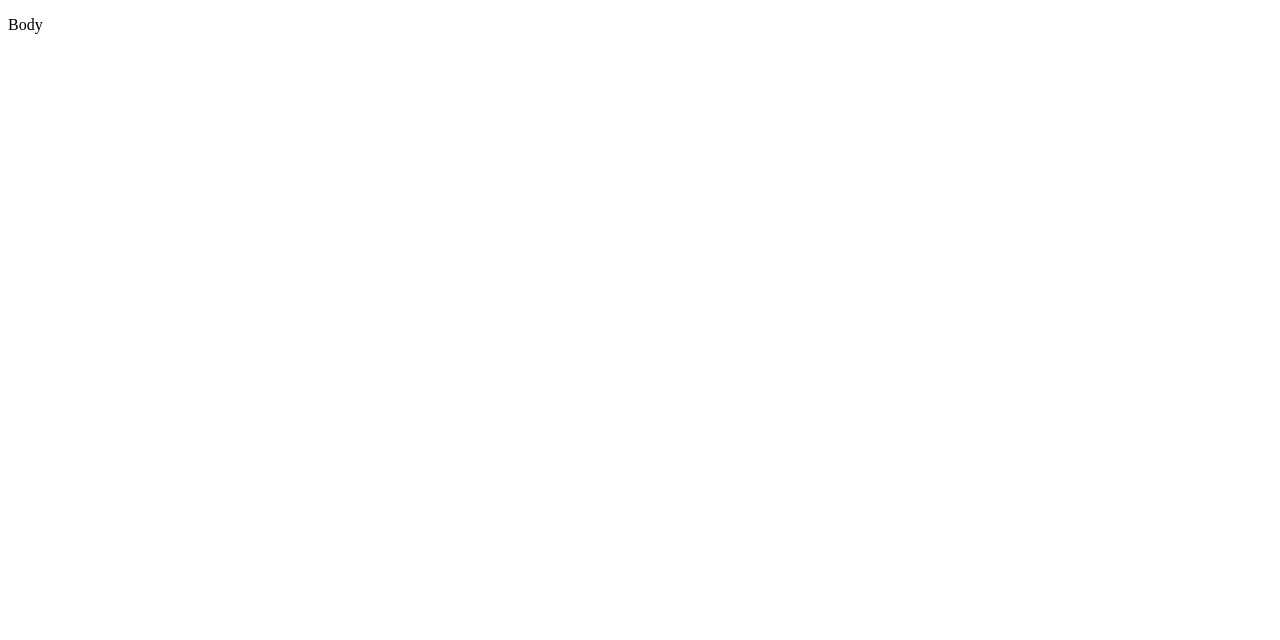
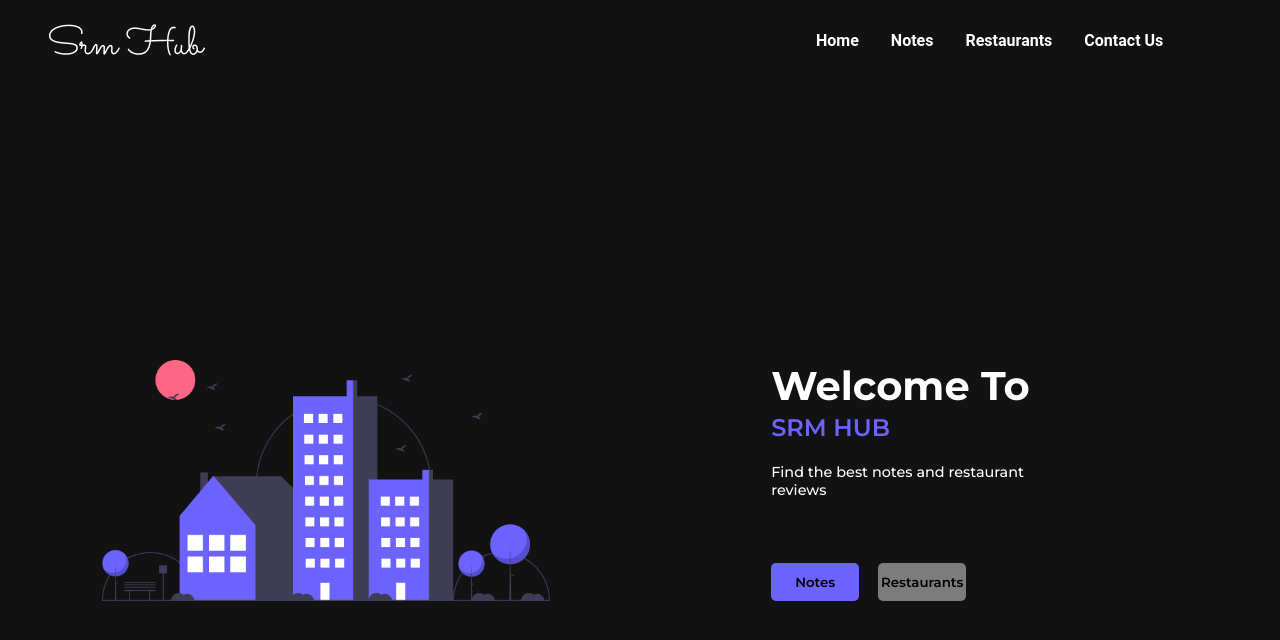
Before and after one commit to Avi-J0506/Mini-Project, a plain HTML site: page index.html in a window 1280 px wide. Drawn offline with Linux system fonts and the light colour scheme; a web font is replaced by a local one.

Commit message:
landing page

```diff
--- a/assets/style.css
+++ b/assets/style.css
@@ -0,0 +1,132 @@
+@font-face {
+    font-family:Sacramento;
+    src: url('https://fonts.googleapis.com/css2?family=Sacramento&display=swap');
+}
+
+@font-face {
+    font-family: Roboto;
+    src: url('https://fonts.googleapis.com/css2?family=Bakbak+One&family=Josefin+Sans:ital,wght@1,500&family=Open+Sans:ital,wght@0,300;0,400;0,500;0,700;0,800;1,300;1,400;1,600;1,700;1,800&family=Roboto:ital,wght@1,700&display=swap');
+}
+@font-face {
+    font-family: Montserrat;
+    src: url('https://fonts.googleapis.com/css2?family=Montserrat:wght@700&display=swap');
+}
+@font-face {
+    font-family: Montserrat;
+    src: url('https://fonts.googleapis.com/css2?family=Montserrat:wght@600&display=swap');
+}
+@font-face {
+    font-family: Montserrat;
+    src: url('https://fonts.googleapis.com/css2?family=Montserrat:wght@500&display=swap');
+}*{
+    margin: 0;
+    padding: 0;
+    box-sizing: border-box;
+}
+body{
+    background-color: #121212;
+}
+
+nav{
+    position: fixed;
+    z-index: 10;
+    left: 0;
+    right: 0;
+    top: 0;
+    height: 5rem;
+}
+nav .logo{
+    float: left;
+    width: 40%;
+    height: 100%;
+    display: flex;
+    align-items: center;
+    color: white;
+}
+nav .logo img{
+    margin: 3rem;
+}
+nav .links{
+    padding-left: 18rem;
+    margin: 0;
+    height: 100%;
+    display: flex;
+    align-items: center;
+    font-family:  Roboto;
+}
+nav .links li{
+    list-style: none;
+}
+nav .links a {
+    display: block;
+    font-size: 16px;
+    padding: 1rem;
+    font-weight: bold;
+    color: #fff;
+    text-decoration: none;
+}
+.intro{
+    display: flex;
+    align-items: center;
+    max-width: 95%;
+    height: 70%;
+}
+.first{
+    width: 55%;
+    display: flex;
+    flex-direction: column;
+    justify-content: left;
+    padding-top: 45vh;
+    right: 15rem;
+    margin-left: 8vw;
+}
+.first img{
+    width: 35vw;
+    justify-content: center;
+
+}
+.second{
+    margin-top: 5rem;
+}
+.second h1{
+    font-size: 2.5rem;
+    color: #FFFFFF;
+    margin-top: 35vh;
+    font-family: Montserrat;
+    font-weight: 700;
+}
+.second h3{
+    font-size: 1.5rem;
+    margin-top: 0.2rem;
+    color: #6C63FF;
+    font-family: Montserrat;
+    font-weight: 600;
+
+}
+.second p{
+    font-size: 0.9rem;
+    color: #FFFFFF;
+    margin-top: 1.3rem;
+    font-family: Montserrat;
+    font-weight: 500;
+}
+button{
+    margin-top: 4rem;
+    width: 88px;
+    height: 38px;
+    border-radius: 5px;
+    border: none;
+}
+.btn1{
+    background-color: #6C63FF;
+    font-weight: bold;
+    font-family: Montserrat;
+    font-weight: 600;
+}
+.btn2{
+    margin-left: 15px;
+    background-color: #7C7C7C;
+    font-weight: bold;
+    font-family: Montserrat;
+    font-weight: 600;
+}
--- a/index.html
+++ b/index.html
@@ -1,14 +1,56 @@
 <!DOCTYPE html>
 <html lang="en">
+
 <head>
     <meta charset="UTF-8">
     <meta http-equiv="X-UA-Compatible" content="IE=edge">
     <meta name="viewport" content="width=device-width, initial-scale=1.0">
     <title>Mini Project</title>
+    <link rel="preconnect" href="https://fonts.googleapis.com">
+
+    <link rel="preconnect" href="https://fonts.gstatic.com" crossorigin>
+
+    <link href="https://fonts.googleapis.com/css2?family=Sacramento&display=swap" rel="stylesheet">
+
+    <link rel="preconnect" href="https://fonts.googleapis.com">
+    <link rel="preconnect" href="https://fonts.gstatic.com" crossorigin>
+    <link
+        href="https://fonts.googleapis.com/css2?family=Bakbak+One&family=Josefin+Sans:ital,wght@1,500&family=Open+Sans:ital,wght@0,300;0,400;0,500;0,700;0,800;1,300;1,400;1,600;1,700;1,800&family=Roboto:ital,wght@1,700&display=swap"
+        rel="stylesheet">
+
+    <link href="https://fonts.googleapis.com/css2?family=Montserrat:wght@700&display=swap" rel="stylesheet">
+
+    <link href="https://fonts.googleapis.com/css2?family=Montserrat:wght@600&display=swap" rel="stylesheet">
+
+    <link href="https://fonts.googleapis.com/css2?family=Montserrat:wght@500&display=swap" rel="stylesheet">
     <link rel="stylesheet" href="./assets/style.css">
 </head>
+
 <body>
-    <p>Body</p>
+    <nav>
+        <div class="logo"><img src="./assets/images/logo.png" alt=""></div>
+        <ul class="links">
+            <li><a href="#">Home</a></li>
+            <li><a href="#">Notes</a></li>
+            <li><a href="#">Restaurants</a></li>
+            <li><a href="#">Contact Us</a></li>
+        </ul>
+    </nav>
+    <div class="container1">
+        <div class="intro">
+            <div class="first">
+                <img src="./assets/images/undraw_quite_town_mg2q 1.png" alt="">
+            </div>
+            <div class="second">
+                <h1>Welcome To</h1>
+                <h3>SRM HUB</h3>
+                <p>Find the best notes and restaurant <br> reviews</p>
+                <button class="btn1">Notes</button>
+                <button class="btn2">Restaurants</button>
+            </div>
+        </div>
+    </div>
     <script src="./assets/javascript.js"></script>
 </body>
+
 </html>
```
Also changed, not shown: assets/images/Find the best notes and restaurant reviews.png (added), assets/images/Navbar.png (added), assets/images/NotesBtn.png (added), assets/images/RestauranrBtn.png (added), assets/images/SRM HUB.png (added), assets/images/Welcome To.png (added), assets/images/logo.png (added), assets/images/undraw_quite_town_mg2q 1.png (added).
